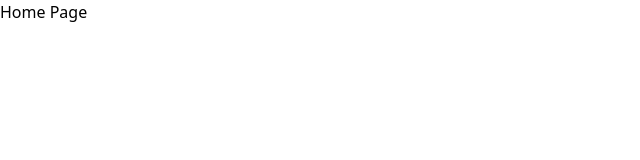
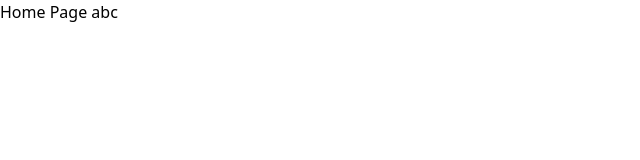
Before and after one commit to ajaysinhaorigin/property-pulse, a Next.js app: page / in a window 1280 px wide. Shown: the top 160 px of the page, without its empty margins (0-640 px from the left). Built offline with nearby package versions, Linux system fonts and the light colour scheme.

Commit message:
initial commit

```diff
--- a/src/app/page.tsx
+++ b/src/app/page.tsx
@@ -2,7 +2,7 @@
 import Image from "next/image"
 
 const Home = () => {
-  return <div>Home Page</div>
+  return <div>Home Page abc</div>
 }
 
 export default Home
```
